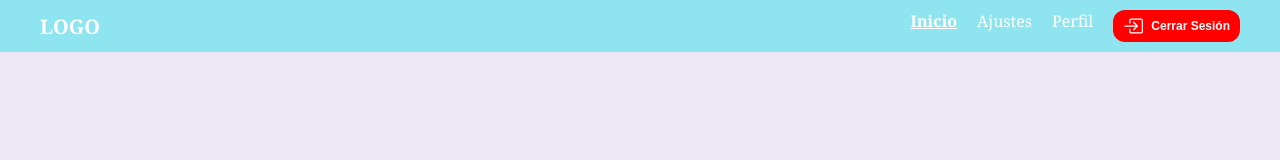
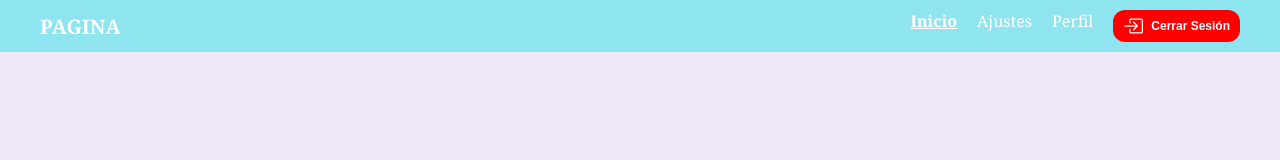
Before and after one commit to Edwin8598/react-code, a React (Create React App) app: page /dashboard in a window 1280 px wide. Shown: the top 160 px of the page. Built offline with nearby package versions, Linux system fonts and the light colour scheme.

Commit message:
proyecto7

```diff
--- a/src/pages/Dashboardpage/Dashboardpage.js
+++ b/src/pages/Dashboardpage/Dashboardpage.js
@@ -96,7 +96,7 @@ function Dashboardpage() {
     <div style={styles.page}>
       {/* Navbar estilo clásico */}
       <nav style={styles.navbar}>
-        <div style={styles.logo}>LOGO</div>
+        <div style={styles.logo}>PAGINA</div>
         <div style={styles.navLinks}>
           <a href="#" style={{ ...styles.link, ...styles.activeLink }}>
             Inicio
```
